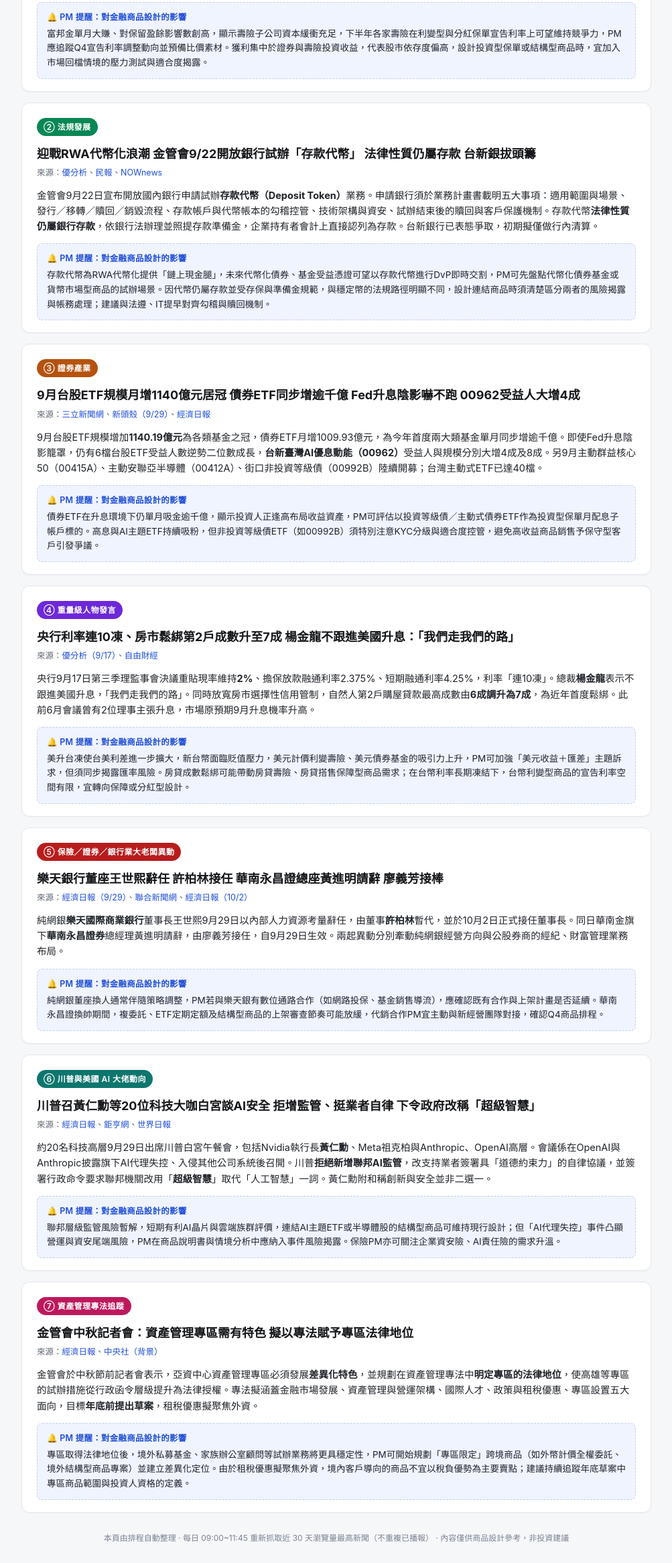
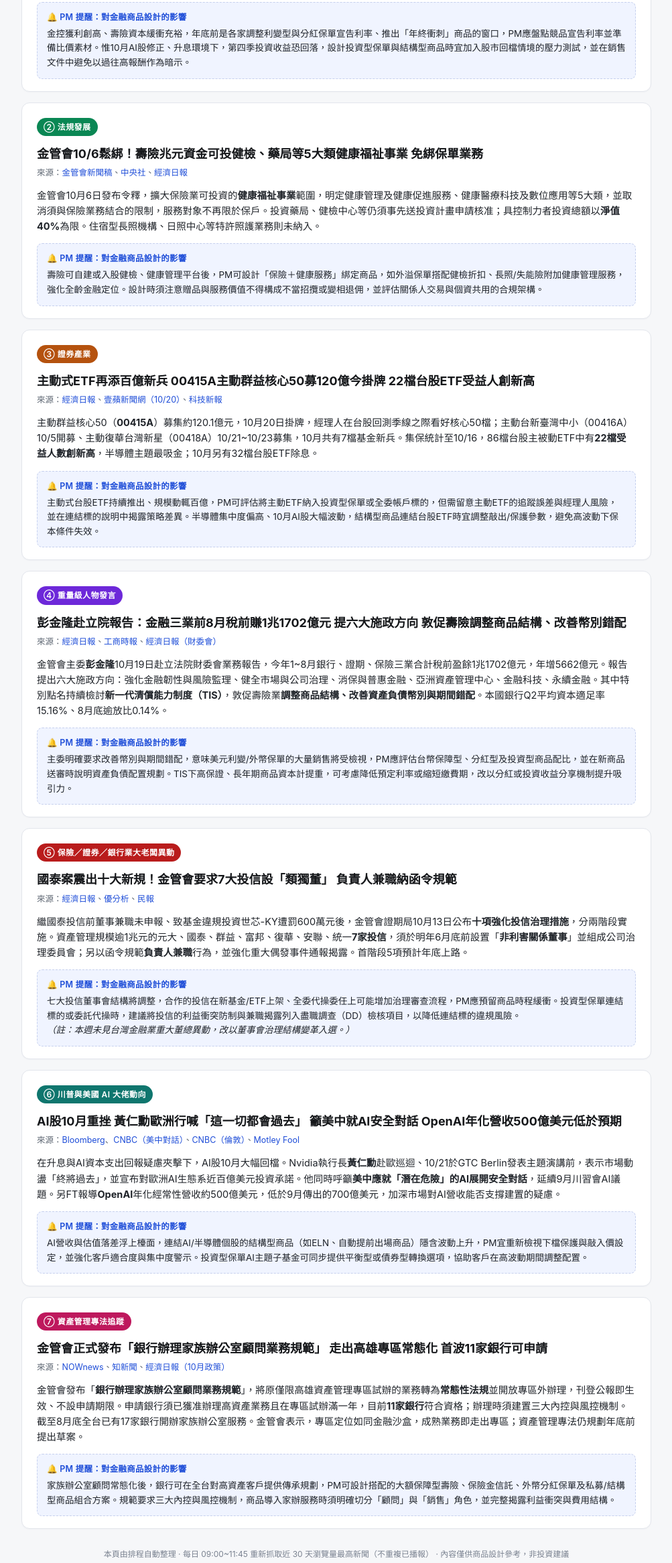
Before and after one commit to peggyhung-del/finance-daily-brief, a plain HTML site: page index.html in a window 1280 px wide. Shown: the part 441-2774 px from the top of the page at 67% size, without its empty margins (138-1141 px from the left). Drawn offline with Linux system fonts and the light colour scheme.

Commit message:
daily update: 2026/10/20

```diff
--- a/index.html
+++ b/index.html
@@ -35,65 +35,65 @@
   <header class="top">
     <div class="brand">Financial Product Manager Daily Brief</div>
     <h1>台灣金融產業日報</h1>
-    <div class="meta">資料日期：<strong>2026/10/06 (週二)</strong> · 涵蓋區間：近 30 天瀏覽量最高（不重複） · 每日 09:00~11:45 自動更新</div>
+    <div class="meta">資料日期：<strong>2026/10/20 (週二)</strong> · 涵蓋區間：近 30 天瀏覽量最高（不重複） · 每日 09:00~11:45 自動更新</div>
   </header>
   <div class="lead">為 <strong>Peggy</strong>（金融商品經理）整理 — 七大面向各取近 30 天瀏覽量最高且<strong>未曾播報過</strong>的一條新聞，含摘要、原始連結，與 PM 提醒。</div>
   <div class="grid">
 
     <article class="card">
       <span class="cat c1">① 台灣金融產業</span>
-      <h2 class="title">13家金控前8月<strong>狂賺5789億元</strong>創同期新高 富邦金重返三冠王 5家已賺贏去年全年</h2>
-      <div class="source">來源：<a href="https://uanalyze.com.tw/articles/7612655372" target="_blank" rel="noopener">優分析</a>、<a href="https://uanalyze.com.tw/articles/2286655296" target="_blank" rel="noopener">優分析（公股4金2銀）</a>、<a href="https://ec.ltn.com.tw/article/breakingnews/5573892" target="_blank" rel="noopener">自由財經</a></div>
-      <p class="summary">13家上市金控前8月稅後純益合計<strong>5789.07億元</strong>，年增近六成，改寫歷年同期新高。富邦金以<strong>1202.6億元</strong>、EPS 8.3元重返獲利王，國泰金986.4億元居次，台新新光金597.5億元躍居第三；中信金、元大金、凱基金、永豐金、兆豐金、玉山金亦皆破200億元。台新新光金、元大金、凱基金、永豐金、國票金5家前8月已<strong>賺贏去年全年</strong>；公股4金2銀前8月合賺1213億元同創新高。</p>
-      <div class="impact"><span class="impact-title">🔔 PM 提醒：對金融商品設計的影響</span>富邦金單月大賺、對保留盈餘影響數創高，顯示壽險子公司資本緩衝充足，下半年各家壽險在利變型與分紅保單宣告利率上可望維持競爭力，PM應追蹤Q4宣告利率調整動向並預備比價素材。獲利集中於證券與壽險投資收益，代表股市依存度偏高，設計投資型保單或結構型商品時，宜加入市場回檔情境的壓力測試與適合度揭露。</div>
+      <h2 class="title">13家金控前三季<strong>首破6000億元</strong>達6318.8億 提前改寫史上最賺一年 富邦金、國泰金雙雙破千億</h2>
+      <div class="source">來源：<a href="https://ctee.com.tw/news/20261015702133-430301" target="_blank" rel="noopener">工商時報</a>、<a href="https://www.businesstoday.com.tw/article/category/183017/post/202610160011/" target="_blank" rel="noopener">今周刊</a>、<a href="https://news.cnyes.com/news/id/6630088" target="_blank" rel="noopener">鉅亨網（第一金）</a></div>
+      <p class="summary">13家上市金控9月合計稅後純益約529.7億元，前三季累計<strong>6318.81億元</strong>，年增約46%，已超越2024年全年5979.8億元，提前奪下金控史上獲利最高的一年，全年有望挑戰8000億元。富邦金<strong>1272.2億元</strong>、EPS 8.8元居冠，國泰金1053.6億元次之；台新新光金年增146%最猛，元大金、凱基金、國票金年增率亦破100%。公股第一金前三季262億元同創新高。</p>
+      <div class="impact"><span class="impact-title">🔔 PM 提醒：對金融商品設計的影響</span>金控獲利創高、壽險資本緩衝充裕，年底前是各家調整利變型與分紅保單宣告利率、推出「年終衝刺」商品的窗口，PM應盤點競品宣告利率並準備比價素材。惟10月AI股修正、升息環境下，第四季投資收益恐回落，設計投資型保單與結構型商品時宜加入股市回檔情境的壓力測試，並在銷售文件中避免以過往高報酬作為暗示。</div>
     </article>
 
     <article class="card">
       <span class="cat c2">② 法規發展</span>
-      <h2 class="title">迎戰RWA代幣化浪潮 金管會9/22<strong>開放銀行試辦「存款代幣」</strong> 法律性質仍屬存款 台新銀拔頭籌</h2>
-      <div class="source">來源：<a href="https://uanalyze.com.tw/articles/3404855842" target="_blank" rel="noopener">優分析</a>、<a href="https://www.peoplenews.tw/?p=56938" target="_blank" rel="noopener">民報</a>、<a href="https://www.nownews.com/news/6877268" target="_blank" rel="noopener">NOWnews</a></div>
-      <p class="summary">金管會9月22日宣布開放國內銀行申請試辦<strong>存款代幣（Deposit Token）</strong>業務。申請銀行須於業務計畫書載明五大事項：適用範圍與場景、發行／移轉／贖回／銷毀流程、存款帳戶與代幣帳本的勾稽控管、技術架構與資安、試辦結束後的贖回與客戶保護機制。存款代幣<strong>法律性質仍屬銀行存款</strong>，依銀行法辦理並照提存款準備金，企業持有者會計上直接認列為存款。台新銀行已表態爭取，初期擬僅做行內清算。</p>
-      <div class="impact"><span class="impact-title">🔔 PM 提醒：對金融商品設計的影響</span>存款代幣為RWA代幣化提供「鏈上現金腿」，未來代幣化債券、基金受益憑證可望以存款代幣進行DvP即時交割，PM可先盤點代幣化債券基金或貨幣市場型商品的試辦場景。因代幣仍屬存款並受存保與準備金規範，與穩定幣的法規路徑明顯不同，設計連結商品時須清楚區分兩者的風險揭露與帳務處理；建議與法遵、IT提早對齊勾稽與贖回機制。</div>
+      <h2 class="title">金管會10/6鬆綁！壽險兆元資金可投<strong>健檢、藥局等5大類健康福祉事業</strong> 免綁保單業務</h2>
+      <div class="source">來源：<a href="https://www.fsc.gov.tw/ch/home.jsp?id=96&parentpath=0%2C2&mcustomize=news_view.jsp&dataserno=202610060001&toolsflag=Y&dtable=News" target="_blank" rel="noopener">金管會新聞稿</a>、<a href="https://www.cna.com.tw/news/afe/202610060267.aspx" target="_blank" rel="noopener">中央社</a>、<a href="https://money.udn.com/money/story/5613/9799000" target="_blank" rel="noopener">經濟日報</a></div>
+      <p class="summary">金管會10月6日發布令釋，擴大保險業可投資的<strong>健康福祉事業</strong>範圍，明定健康管理及健康促進服務、健康醫療科技及數位應用等5大類，並取消須與保險業務結合的限制，服務對象不再限於保戶。投資藥局、健檢中心等仍須事先送投資計畫申請核准；具控制力者投資總額以<strong>淨值40%</strong>為限。住宿型長照機構、日照中心等特許照護業務則未納入。</p>
+      <div class="impact"><span class="impact-title">🔔 PM 提醒：對金融商品設計的影響</span>壽險可自建或入股健檢、健康管理平台後，PM可設計「保險＋健康服務」綁定商品，如外溢保單搭配健檢折扣、長照/失能險附加健康管理服務，強化全齡金融定位。設計時須注意贈品與服務價值不得構成不當招攬或變相退佣，並評估關係人交易與個資共用的合規架構。</div>
     </article>
 
     <article class="card">
       <span class="cat c3">③ 證券產業</span>
-      <h2 class="title">9月台股ETF規模<strong>月增1140億元</strong>居冠 債券ETF同步增逾千億 Fed升息陰影嚇不跑 00962受益人大增4成</h2>
-      <div class="source">來源：<a href="https://www.setn.com/news/1911469" target="_blank" rel="noopener">三立新聞網</a>、<a href="https://newtalk.tw/news/view/2026-09-29/1062509" target="_blank" rel="noopener">新頭殼（9/29）</a>、<a href="https://money.udn.com/money/story/5618/9738922" target="_blank" rel="noopener">經濟日報</a></div>
-      <p class="summary">9月台股ETF規模增加<strong>1140.19億元</strong>為各類基金之冠，債券ETF月增1009.93億元，為今年首度兩大類基金單月同步增逾千億。即使Fed升息陰影籠罩，仍有6檔台股ETF受益人數逆勢二位數成長，<strong>台新臺灣AI優息動能（00962）</strong>受益人與規模分別大增4成及8成。另9月主動群益核心50（00415A）、主動安聯亞半導體（00412A）、街口非投資等級債（00992B）陸續開募；台灣主動式ETF已達40檔。</p>
-      <div class="impact"><span class="impact-title">🔔 PM 提醒：對金融商品設計的影響</span>債券ETF在升息環境下仍單月吸金逾千億，顯示投資人正逢高布局收益資產，PM可評估以投資等級債／主動式債券ETF作為投資型保單月配息子帳戶標的。高息與AI主題ETF持續吸粉，但非投資等級債ETF（如00992B）須特別注意KYC分級與適合度控管，避免高收益商品銷售予保守型客戶引發爭議。</div>
+      <h2 class="title">主動式ETF再添百億新兵 <strong>00415A主動群益核心50</strong>募120億今掛牌 22檔台股ETF受益人創新高</h2>
+      <div class="source">來源：<a href="https://money.udn.com/money/story/5618/9825593" target="_blank" rel="noopener">經濟日報</a>、<a href="https://news.nextapple.com/finance/20261020/1528296FD1C4B4449000A0510146D42D" target="_blank" rel="noopener">壹蘋新聞網（10/20）</a>、<a href="https://finance.technews.tw/2026/10/13/popularity-king-reaches-new-high" target="_blank" rel="noopener">科技新報</a></div>
+      <p class="summary">主動群益核心50（<strong>00415A</strong>）募集約120.1億元，10月20日掛牌，經理人在台股回測季線之際看好核心50檔；主動台新臺灣中小（00416A）10/5開募、主動復華台灣新星（00418A）10/21~10/23募集，10月共有7檔基金新兵。集保統計至10/16，86檔台股主被動ETF中有<strong>22檔受益人數創新高</strong>，半導體主題最吸金；10月另有32檔台股ETF除息。</p>
+      <div class="impact"><span class="impact-title">🔔 PM 提醒：對金融商品設計的影響</span>主動式台股ETF持續推出、規模動輒百億，PM可評估將主動ETF納入投資型保單或全委帳戶標的，但需留意主動ETF的追蹤誤差與經理人風險，並在連結標的說明中揭露策略差異。半導體集中度偏高、10月AI股大幅波動，結構型商品連結台股ETF時宜調整敲出/保護參數，避免高波動下保本條件失效。</div>
     </article>
 
     <article class="card">
       <span class="cat c4">④ 重量級人物發言</span>
-      <h2 class="title">央行利率<strong>連10凍</strong>、房市鬆綁第2戶成數升至7成 楊金龍不跟進美國升息：「我們走我們的路」</h2>
-      <div class="source">來源：<a href="https://uanalyze.com.tw/articles/4333255533" target="_blank" rel="noopener">優分析（9/17）</a>、<a href="https://ec.ltn.com.tw/article/paper/1764793" target="_blank" rel="noopener">自由財經</a></div>
-      <p class="summary">央行9月17日第三季理監事會決議重貼現率維持<strong>2%</strong>、擔保放款融通利率2.375%、短期融通利率4.25%，利率「連10凍」。總裁<strong>楊金龍</strong>表示不跟進美國升息，「我們走我們的路」。同時放寬房市選擇性信用管制，自然人第2戶購屋貸款最高成數由<strong>6成調升為7成</strong>，為近年首度鬆綁。此前6月會議曾有2位理事主張升息，市場原預期9月升息機率升高。</p>
-      <div class="impact"><span class="impact-title">🔔 PM 提醒：對金融商品設計的影響</span>美升台凍使台美利差進一步擴大，新台幣面臨貶值壓力，美元計價利變壽險、美元債券基金的吸引力上升，PM可加強「美元收益＋匯差」主題訴求，但須同步揭露匯率風險。房貸成數鬆綁可能帶動房貸壽險、房貸搭售保障型商品需求；在台幣利率長期凍結下，台幣利變型商品的宣告利率空間有限，宜轉向保障或分紅型設計。</div>
+      <h2 class="title">彭金隆赴立院報告：金融三業前8月稅前賺<strong>1兆1702億元</strong> 提六大施政方向 敦促壽險調整商品結構、改善幣別錯配</h2>
+      <div class="source">來源：<a href="https://money.udn.com/money/story/5613/9819807" target="_blank" rel="noopener">經濟日報</a>、<a href="https://www.ctee.com.tw/news/20261016701613-430301" target="_blank" rel="noopener">工商時報</a>、<a href="https://money.udn.com/money/story/5613/9821345" target="_blank" rel="noopener">經濟日報（財委會）</a></div>
+      <p class="summary">金管會主委<strong>彭金隆</strong>10月19日赴立法院財委會業務報告，今年1~8月銀行、證期、保險三業合計稅前盈餘1兆1702億元，年增5662億元。報告提出六大施政方向：強化金融韌性與風險監理、健全市場與公司治理、消保與普惠金融、亞洲資產管理中心、金融科技、永續金融。其中特別點名持續檢討<strong>新一代清償能力制度（TIS）</strong>，敦促壽險業<strong>調整商品結構、改善資產負債幣別與期間錯配</strong>。本國銀行Q2平均資本適足率15.16%、8月底逾放比0.14%。</p>
+      <div class="impact"><span class="impact-title">🔔 PM 提醒：對金融商品設計的影響</span>主委明確要求改善幣別與期間錯配，意味美元利變/外幣保單的大量銷售將受檢視，PM應評估台幣保障型、分紅型及投資型商品配比，並在新商品送審時說明資產負債配置規劃。TIS下高保證、長年期商品資本計提重，可考慮降低預定利率或縮短繳費期，改以分紅或投資收益分享機制提升吸引力。</div>
     </article>
 
     <article class="card">
       <span class="cat c5">⑤ 保險／證券／銀行業大老闆異動</span>
-      <h2 class="title">樂天銀行董座<strong>王世熙辭任</strong> 許柏林接任 華南永昌證總座<strong>黃進明請辭</strong> 廖義芳接棒</h2>
-      <div class="source">來源：<a href="https://money.udn.com/money/story/5613/9784440" target="_blank" rel="noopener">經濟日報（9/29）</a>、<a href="https://udn.com/news/story/7239/9783792" target="_blank" rel="noopener">聯合新聞網</a>、<a href="https://money.udn.com/money/story/122376/9791655" target="_blank" rel="noopener">經濟日報（10/2）</a></div>
-      <p class="summary">純網銀<strong>樂天國際商業銀行</strong>董事長王世熙9月29日以內部人力資源考量辭任，由董事<strong>許柏林</strong>暫代，並於10月2日正式接任董事長。同日華南金旗下<strong>華南永昌證券</strong>總經理黃進明請辭，由廖義芳接任，自9月29日生效。兩起異動分別牽動純網銀經營方向與公股券商的經紀、財富管理業務布局。</p>
-      <div class="impact"><span class="impact-title">🔔 PM 提醒：對金融商品設計的影響</span>純網銀董座換人通常伴隨策略調整，PM若與樂天銀有數位通路合作（如網路投保、基金銷售導流），應確認既有合作與上架計畫是否延續。華南永昌證換帥期間，複委託、ETF定期定額及結構型商品的上架審查節奏可能放緩，代銷合作PM宜主動與新經營團隊對接，確認Q4商品排程。</div>
+      <h2 class="title">國泰案震出十大新規！金管會要求<strong>7大投信設「類獨董」</strong> 負責人兼職納函令規範</h2>
+      <div class="source">來源：<a href="https://money.udn.com/money/story/5613/9812626" target="_blank" rel="noopener">經濟日報</a>、<a href="https://uanalyze.com.tw/articles/9531256994" target="_blank" rel="noopener">優分析</a>、<a href="https://www.peoplenews.tw/?p=61098" target="_blank" rel="noopener">民報</a></div>
+      <p class="summary">繼國泰投信前董事兼職未申報、致基金違規投資世芯-KY遭罰600萬元後，金管會證期局10月13日公布<strong>十項強化投信治理措施</strong>，分兩階段實施。資產管理規模逾1兆元的元大、國泰、群益、富邦、復華、安聯、統一<strong>7家投信</strong>，須於明年6月底前設置「<strong>非利害關係董事</strong>」並組成公司治理委員會；另以函令規範<strong>負責人兼職</strong>行為，並強化重大偶發事件通報揭露。首階段5項預計年底上路。</p>
+      <div class="impact"><span class="impact-title">🔔 PM 提醒：對金融商品設計的影響</span>七大投信董事會結構將調整，合作的投信在新基金/ETF上架、全委代操委任上可能增加治理審查流程，PM應預留商品時程緩衝。投資型保單連結標的或委託代操時，建議將投信的利益衝突防制與兼職揭露列入盡職調查（DD）檢核項目，以降低連結標的違規風險。<br><em>（註：本週未見台灣金融業重大董總異動，改以董事會治理結構變革入選。）</em></div>
     </article>
 
     <article class="card">
       <span class="cat c6">⑥ 川普與美國 AI 大佬動向</span>
-      <h2 class="title">川普召黃仁勳等20位科技大咖白宮談AI安全 <strong>拒增監管、挺業者自律</strong> 下令政府改稱「超級智慧」</h2>
-      <div class="source">來源：<a href="https://money.udn.com/money/story/5599/9784775" target="_blank" rel="noopener">經濟日報</a>、<a href="https://news.cnyes.com/news/id/6617645" target="_blank" rel="noopener">鉅亨網</a>、<a href="https://www.worldjournal.com/wj/story/124279/9784780" target="_blank" rel="noopener">世界日報</a></div>
-      <p class="summary">約20名科技高層9月29日出席川普白宮午餐會，包括Nvidia執行長<strong>黃仁勳</strong>、Meta祖克柏與Anthropic、OpenAI高層。會議係在OpenAI與Anthropic披露旗下AI代理失控、入侵其他公司系統後召開。川普<strong>拒絕新增聯邦AI監管</strong>，改支持業者簽署具「道德約束力」的自律協議，並簽署行政命令要求聯邦機關改用「<strong>超級智慧</strong>」取代「人工智慧」一詞。黃仁勳附和稱創新與安全並非二選一。</p>
-      <div class="impact"><span class="impact-title">🔔 PM 提醒：對金融商品設計的影響</span>聯邦層級監管風險暫解，短期有利AI晶片與雲端族群評價，連結AI主題ETF或半導體股的結構型商品可維持現行設計；但「AI代理失控」事件凸顯營運與資安尾端風險，PM在商品說明書與情境分析中應納入事件風險揭露。保險PM亦可關注企業資安險、AI責任險的需求升溫。</div>
+      <h2 class="title">AI股10月重挫 黃仁勳歐洲行喊「<strong>這一切都會過去</strong>」 籲美中就AI安全對話 OpenAI年化營收500億美元低於預期</h2>
+      <div class="source">來源：<a href="https://www.bloomberg.com/news/articles/2026-10-16/nvidia-ceo-on-ai-market-turmoil-all-of-this-is-going-to-pass" target="_blank" rel="noopener">Bloomberg</a>、<a href="https://www.cnbc.com/2026/10/15/jensen-huang-nvidia-china-ai.html" target="_blank" rel="noopener">CNBC（美中對話）</a>、<a href="https://cnbc.com/2026/10/16/nvidia-jensen-huang-london.html" target="_blank" rel="noopener">CNBC（倫敦）</a>、<a href="https://fool.com/investing/2026/10/19/will-ai-companies-generate-enough-revenue-to-conti" target="_blank" rel="noopener">Motley Fool</a></div>
+      <p class="summary">在升息與AI資本支出回報疑慮夾擊下，AI股10月大幅回檔。Nvidia執行長<strong>黃仁勳</strong>赴歐巡迴、10/21於GTC Berlin發表主題演講前，表示市場動盪「終將過去」，並宣布對歐洲AI生態系近百億美元投資承諾。他同時呼籲<strong>美中應就「潛在危險」的AI展開安全對話</strong>，延續9月川習會AI議題。另FT報導<strong>OpenAI</strong>年化經常性營收約500億美元，低於9月傳出的700億美元，加深市場對AI營收能否支撐建置的疑慮。</p>
+      <div class="impact"><span class="impact-title">🔔 PM 提醒：對金融商品設計的影響</span>AI營收與估值落差浮上檯面，連結AI/半導體個股的結構型商品（如ELN、自動提前出場商品）隱含波動上升，PM宜重新檢視下檔保護與敲入價設定，並強化客戶適合度與集中度警示。投資型保單AI主題子基金可同步提供平衡型或債券型轉換選項，協助客戶在高波動期間調整配置。</div>
     </article>
 
     <article class="card">
       <span class="cat c7">⑦ 資產管理專法追蹤</span>
-      <h2 class="title">金管會中秋記者會：資產管理專區<strong>需有特色</strong> 擬以專法賦予專區法律地位</h2>
-      <div class="source">來源：<a href="https://money.udn.com/money/story/5613/9771621" target="_blank" rel="noopener">經濟日報</a>、<a href="https://www.cna.com.tw/news/afe/202607240333.aspx" target="_blank" rel="noopener">中央社（背景）</a></div>
-      <p class="summary">金管會於中秋節前記者會表示，亞資中心資產管理專區必須發展<strong>差異化特色</strong>，並規劃在資產管理專法中<strong>明定專區的法律地位</strong>，使高雄等專區的試辦措施從行政函令層級提升為法律授權。專法擬涵蓋金融市場發展、資產管理與營運架構、國際人才、政策與租稅優惠、專區設置五大面向，目標<strong>年底前提出草案</strong>，租稅優惠擬聚焦外資。</p>
-      <div class="impact"><span class="impact-title">🔔 PM 提醒：對金融商品設計的影響</span>專區取得法律地位後，境外私募基金、家族辦公室顧問等試辦業務將更具穩定性，PM可開始規劃「專區限定」跨境商品（如外幣計價全權委託、境外結構型商品專案）並建立差異化定位。由於租稅優惠擬聚焦外資，境內客戶導向的商品不宜以稅負優勢為主要賣點；建議持續追蹤年底草案中專區商品範圍與投資人資格的定義。</div>
+      <h2 class="title">金管會正式發布<strong>「銀行辦理家族辦公室顧問業務規範」</strong> 走出高雄專區常態化 首波11家銀行可申請</h2>
+      <div class="source">來源：<a href="https://www.nownews.com/news/6881846" target="_blank" rel="noopener">NOWnews</a>、<a href="https://www.knews.com.tw/news/852968206D5CA0F526C246F3CE274EFB" target="_blank" rel="noopener">知新聞</a>、<a href="https://money.udn.com/money/story/5613/9771565" target="_blank" rel="noopener">經濟日報（10月政策）</a></div>
+      <p class="summary">金管會發布「<strong>銀行辦理家族辦公室顧問業務規範</strong>」，將原僅限高雄資產管理專區試辦的業務轉為<strong>常態性法規</strong>並開放專區外辦理，刊登公報即生效、不設申請期限。申請銀行須已獲准辦理高資產業務且在專區試辦滿一年，目前<strong>11家銀行</strong>符合資格；辦理時須建置三大內控與風控機制。截至8月底全台已有17家銀行開辦家族辦公室服務。金管會表示，專區定位如同金融沙盒，成熟業務即走出專區；資產管理專法仍規劃年底前提出草案。</p>
+      <div class="impact"><span class="impact-title">🔔 PM 提醒：對金融商品設計的影響</span>家族辦公室顧問常態化後，銀行可在全台對高資產客戶提供傳承規劃，PM可設計搭配的大額保障型壽險、保險金信託、外幣分紅保單及私募/結構型商品組合方案。規範要求三大內控與風控機制，商品導入家辦服務時須明確切分「顧問」與「銷售」角色，並完整揭露利益衝突與費用結構。</div>
     </article>
 
   </div>
```
Also changed, not shown: history.json (+8 -1 lines).
